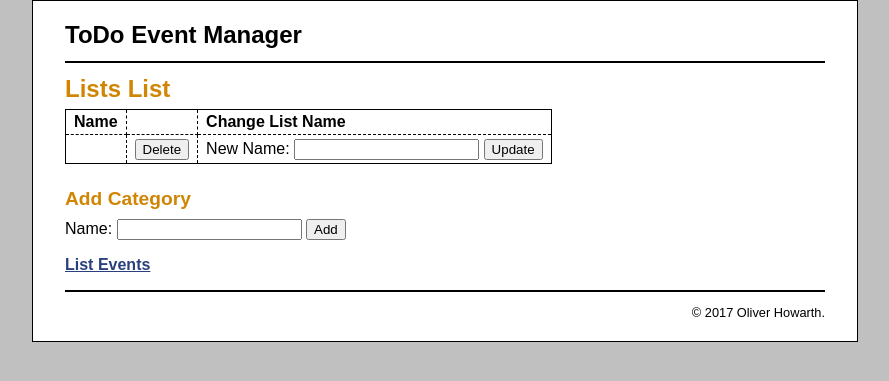
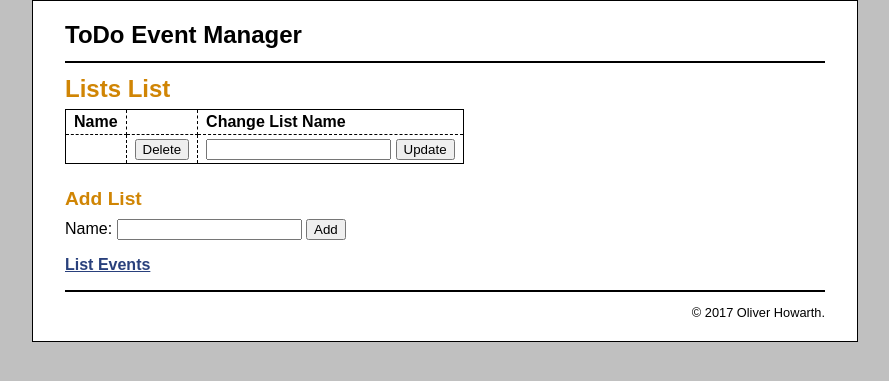
Before and after one commit to codesx100/project_July2017, a PHP site: page /category_list.php in a window 1280 px wide. Shown: the top 381 px of the page, without its empty margins (195-1084 px from the left). Run offline with PHP 8.4, Linux system fonts and the light colour scheme; tables that the repository leaves empty or names only in its code hold one stand-in row (values such as "Sample post"); data that the repository does not hold is empty.

```diff
--- a/category_list.php
+++ b/category_list.php
@@ -41,18 +41,18 @@ $statement->closeCursor();
             </td>
             <td>
             <form>
-                  <form action="edit_category.php" method="post">
+                  <form action="edit_category.php" method="post"
+                    id ="edit_category_form">
                     <input type="hidden" name="category_id"
                            value="<?php echo $category['ListID']; ?>"/>
-                    <label>New Name:</label>
-                    <input type="text" name="newname"/>
+                    <input type="text" name="name"/>
                     <input id="edit_category_button" type="submit" value="Update"/>
                 </form>
             </td>
         </tr>
         <?php endforeach; ?>
     </table>
-    <h2 class="margin_top_increase">Add Category</h2>
+    <h2 class="margin_top_increase">Add List</h2>
     <form action="add_category.php" method="post"
           id="add_category_form">
         <label>Name:</label>
```
Also changed, not shown: edit_category.php (+5 -6 lines), markdone.php (+8 -5 lines).
